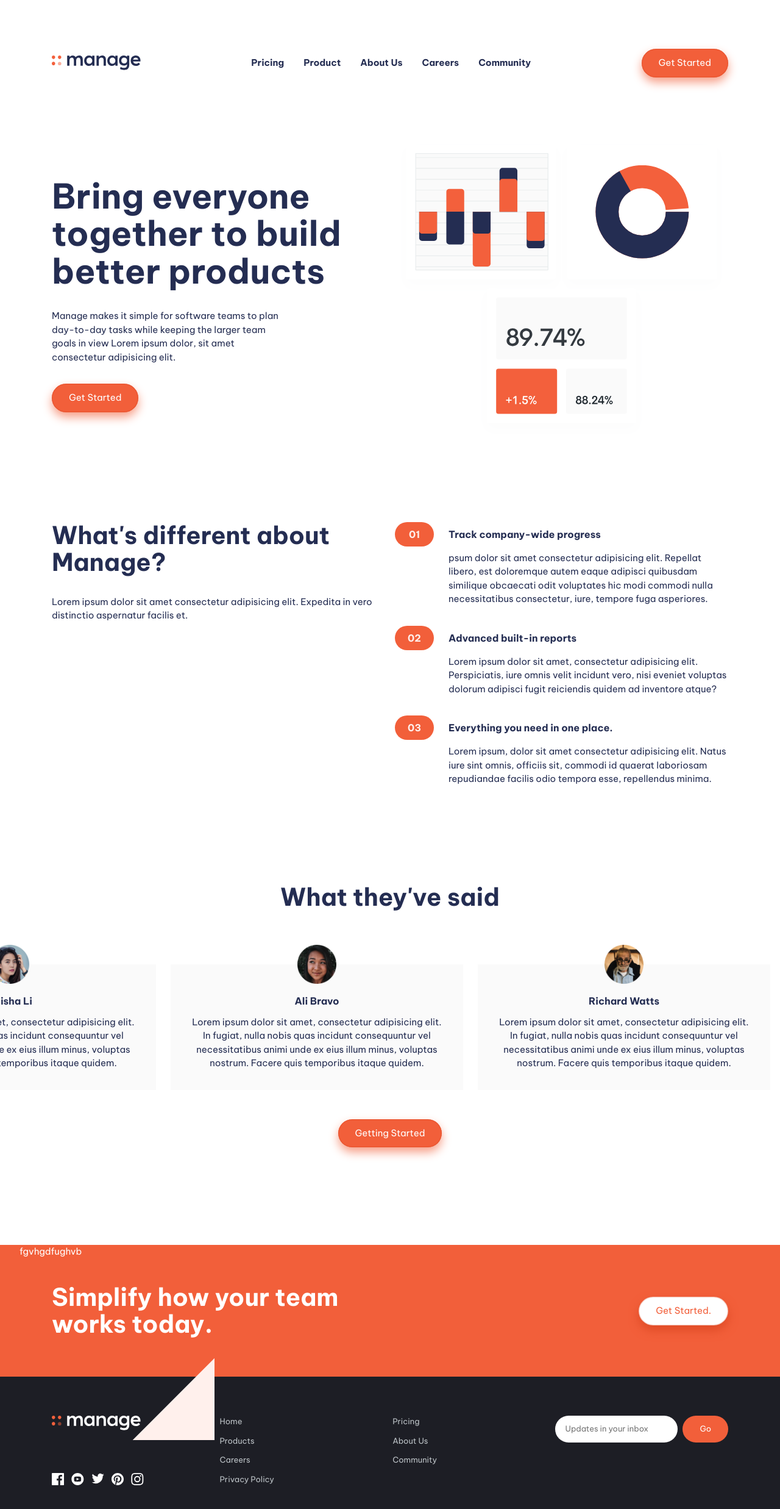
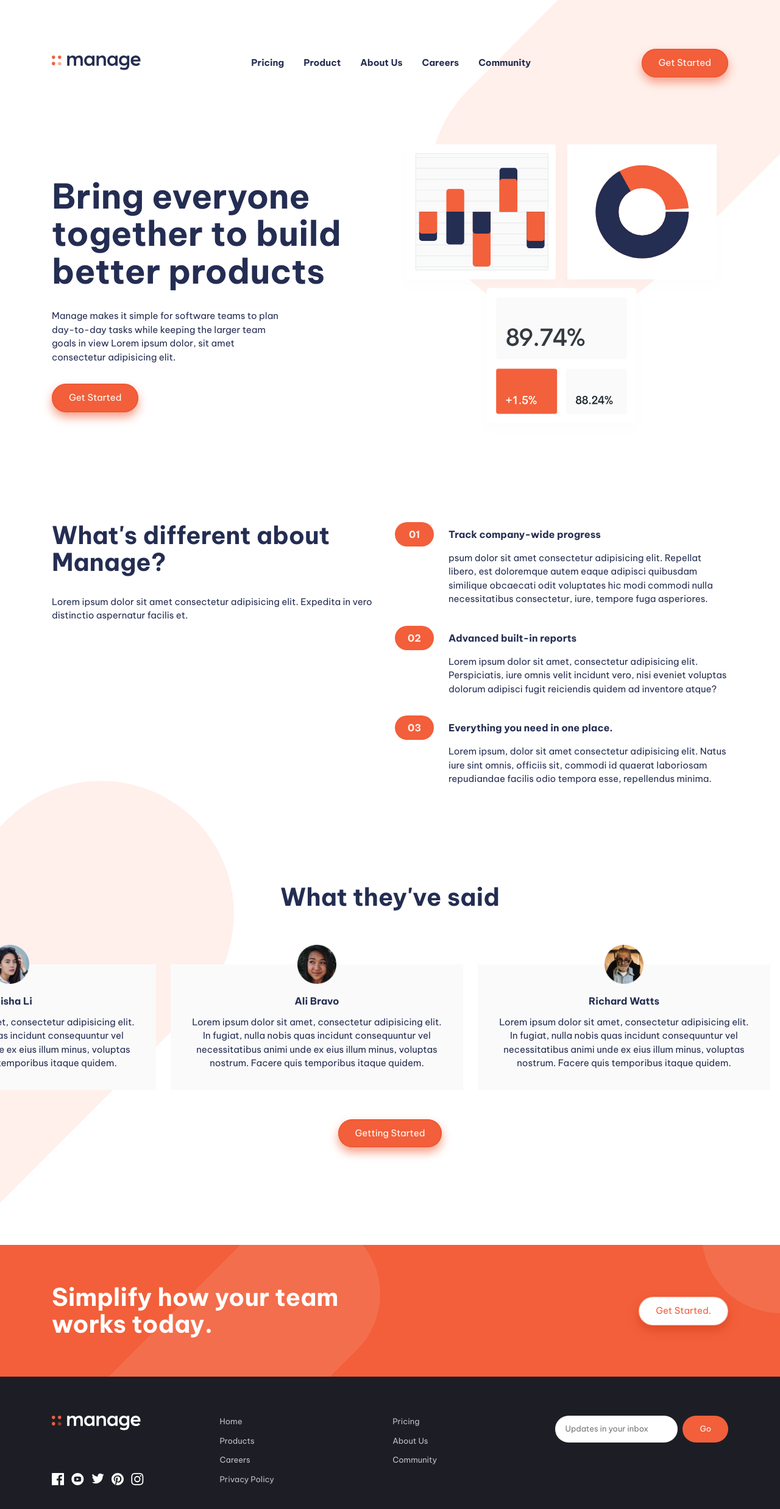
Before and after one commit to yojanshakya/kpowell-manage-dashboard, a plain HTML site: page index.html in a window 1280 px wide. Shown: the whole page at 61% size. Drawn offline with Linux system fonts and the light colour scheme.

Commit message:
completed css

```diff
--- a/index.html
+++ b/index.html
@@ -65,7 +65,7 @@
                 Get Started
               </button>
             </div>
-            <div>
+            <div class="hero__image">
               <img src="./images/illustration-intro.svg" alt="" />
             </div>
           </div>
--- a/style.css
+++ b/style.css
@@ -343,13 +343,11 @@ svg {
   }
 }
 
-@media(max-width:50em){
+@media (max-width: 50em) {
   .margin-top-700-sm-only {
-    margin-top: var(--size-700)
+    margin-top: var(--size-700);
   }
 }
-
-
 
 .padding-bottom-500 {
   padding-bottom: var(--size-500);
@@ -388,7 +386,7 @@ svg {
   line-height: 1.1;
 }
 
-@media(min-width:50em){
+@media (min-width: 50em) {
   .fs-secondary-heading-lg-only {
     font-size: var(--fs-secondary-heading);
     line-height: 1.1;
@@ -574,20 +572,74 @@ body {
 
 /* components */
 
+body::before {
+  position: absolute;
+  right: 0;
+  top: 0;
+  width: 45%;
+  aspect-ratio: 1 / 1.2;
+  max-height: 65vh;
+  z-index: -999;
+  content: "";
+  background-image: url("./images/bg-tablet-pattern.svg");
+  background-repeat: no-repeat;
+  background-position: bottom left;
+}
+
+@media (max-width: 50em ){
+  body::before{
+    width: 70%;
+    /* min-height: 40%; */
+    /* background: 30rem; */
+  }
+}
+
+body::after{
+  content: '';
+  position: absolute;
+  width: 30%;
+  aspect-ratio: 1/2;
+  left: 0;
+  top: 80rem;
+  background-image: url("./images/bg-tablet-pattern.svg");
+  background-position: top right;
+  z-index: -1;
+}
+
+@media (max-width: 50rem){
+  body::after{
+    background-position:0% 0%;
+    right: 0;
+    left: initial;
+    top: 35rem;
+    /* border: 1px solid black; */
+    width: 45%;
+    background-size: 30rem;
+    aspect-ratio: 1/ 3;
+    background-repeat: no-repeat;
+    /* height: */
+  }
+}
+
+
+
+
 .cta {
   display: flex;
-  position:relative;
+  position: relative;
   padding-block: var(--size-800);
 }
 
-.cta::before{
-  content: 'fgvhgdfughvb';
-  top: 0;
-  background-image:url('./images/bg-tablet-pattern.svg');
-  height: 20rem;
-  width: 20rem;
+.cta::before {
+  content: "";
+  background-image: url("./images/bg-tablet-pattern.svg"),
+    url("./images/bg-tablet-pattern.svg");
+  background-repeat: no-repeat;
   position: absolute;
-  left: 2rem;
+  inset: 0 0 0 0;
+  opacity: 0.1;
+  background-size: 30rem;
+  background-position: 9rem -3rem, 72rem -23rem;
 }
 
 @media (max-width: 50em) {
@@ -727,6 +779,22 @@ body {
   }
 }
 
+/* .hero__image::before{
+  content: "";
+  position: absolute;
+  z-index: -1;
+  right: 0;
+  top:0;
+  width: 45%;
+  max-height: 70vh;
+  max-height: 70dvh;
+  aspect-ratio: 1 / 1.3;
+  border: 1px solid red;
+  background-image: url('./images/bg-tablet-pattern.svg');
+  background-repeat: no-repeat;
+  background-position: bottom left;
+} */
+
 .footer-links {
   display: flex;
   flex-direction: column;
```
